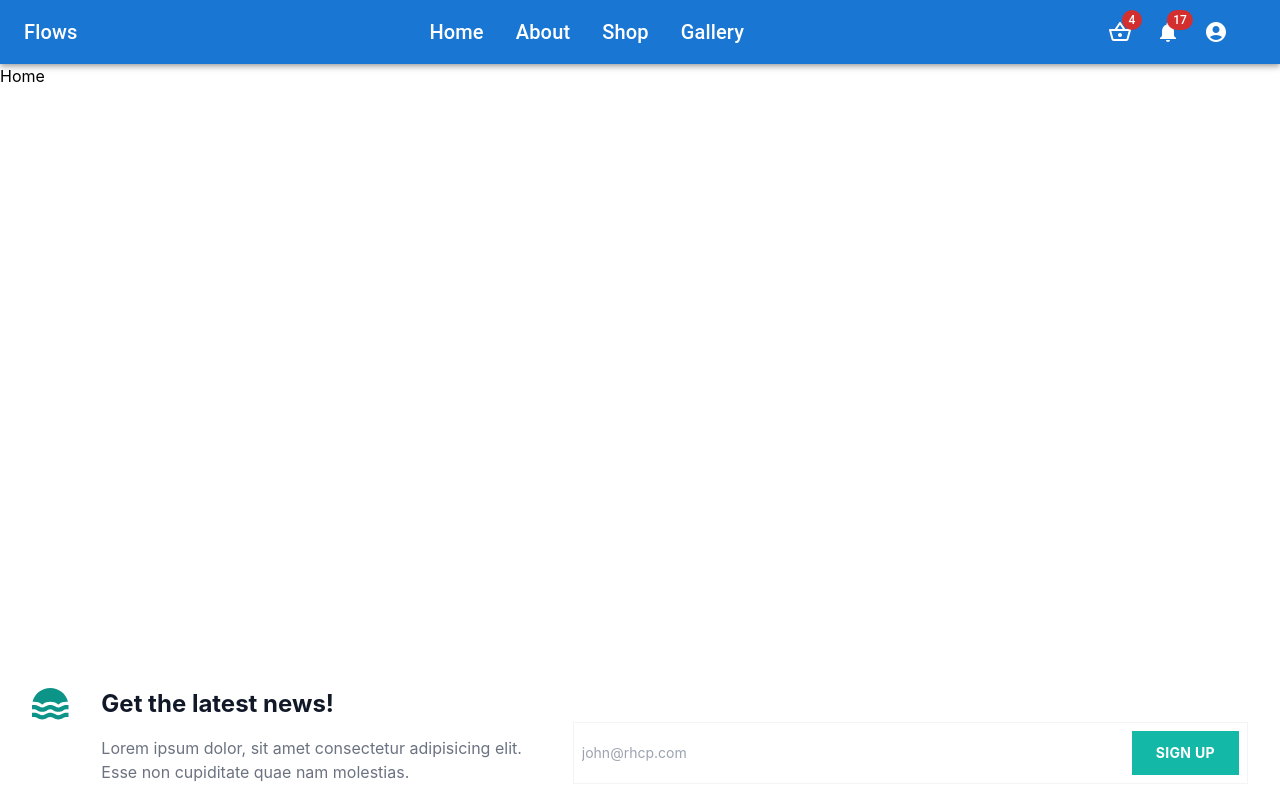
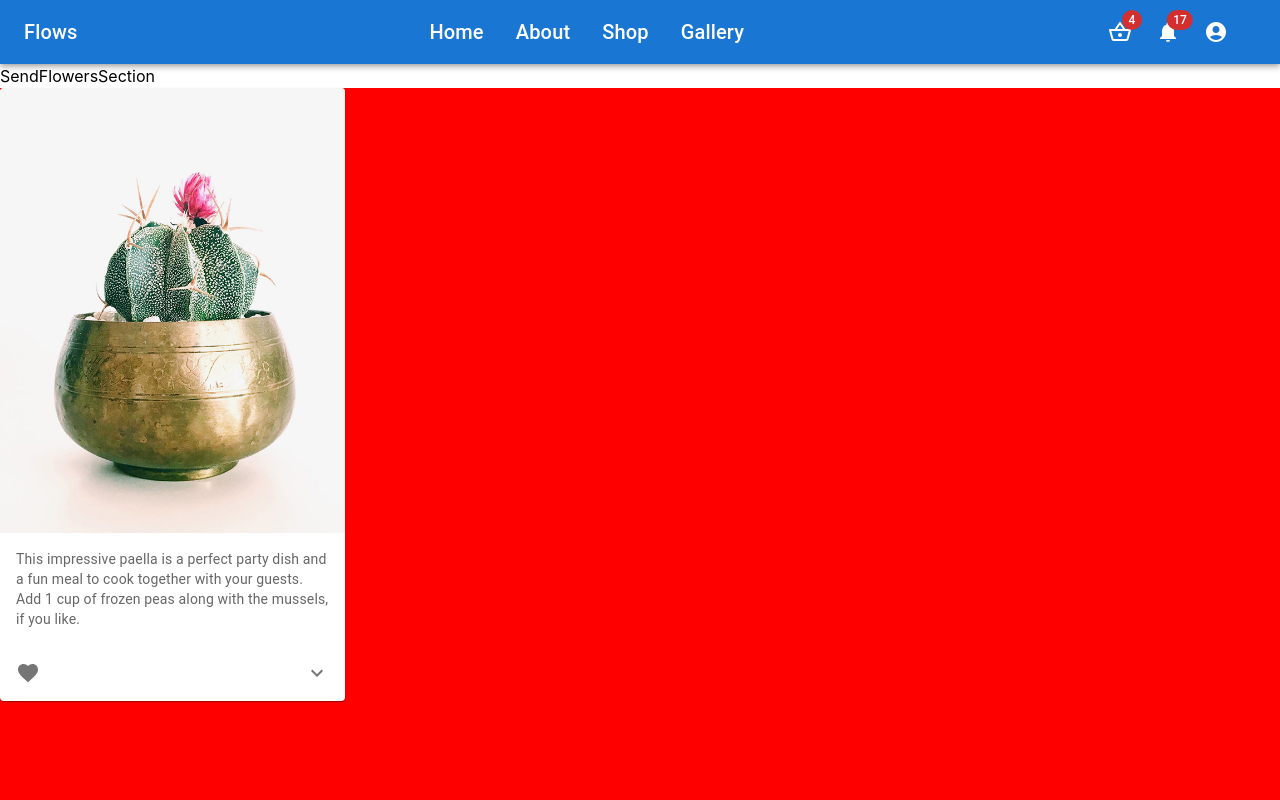
Before and after one commit to MinayeAliyeva/e-commerce-practise, a React (Create React App) app in the folder client/: page / in a window 1280 px wide. Shown: the top 800 px of the page. Built offline with nearby package versions, Linux system fonts and the light colour scheme.

Commit message:
card component done

```diff
--- /dev/null
+++ b/client/src/components/Cards/shopping-card/index.jsx
@@ -0,0 +1,76 @@
+import * as React from "react";
+import { styled } from "@mui/material/styles";
+import Card from "@mui/material/Card";
+import CardHeader from "@mui/material/CardHeader";
+import CardMedia from "@mui/material/CardMedia";
+import CardContent from "@mui/material/CardContent";
+import CardActions from "@mui/material/CardActions";
+import Collapse from "@mui/material/Collapse";
+import IconButton from "@mui/material/IconButton";
+import Typography from "@mui/material/Typography";
+import FavoriteIcon from "@mui/icons-material/Favorite";
+import ShareIcon from "@mui/icons-material/Share";
+import ExpandMoreIcon from "@mui/icons-material/ExpandMore";
+import img from "../../../assets/images/flower.jpg"
+const ShoppingCard = () => {
+  const [expanded, setExpanded] = React.useState(false);
+
+  const handleExpandClick = () => {
+    setExpanded(!expanded);
+  };
+  const ExpandMore = styled((props) => {
+    const { expand, ...other } = props;
+    return <IconButton {...other} />;
+  })(({ theme, expand }) => ({
+    transform: !expand ? "rotate(0deg)" : "rotate(180deg)",
+    marginLeft: "auto",
+    transition: theme.transitions.create("transform", {
+      duration: theme.transitions.duration.shortest,
+    }),
+  }));
+
+  return (
+    <Card sx={{ maxWidth: 345 }}>
+
+      <CardMedia
+        component="img"
+        height="194"
+        image={img}
+        alt="Paella dish"
+      />
+      <CardContent>
+        <Typography variant="body2" color="text.secondary">
+          This impressive paella is a perfect party dish and a fun meal to cook
+          together with your guests. Add 1 cup of frozen peas along with the
+          mussels, if you like.
+        </Typography>
+      </CardContent>
+      <CardActions disableSpacing>
+        <IconButton aria-label="add to favorites">
+          <FavoriteIcon />
+        </IconButton>
+
+        <ExpandMore
+          expand={expanded}
+          onClick={handleExpandClick}
+          aria-expanded={expanded}
+          aria-label="show more"
+        >
+          <ExpandMoreIcon />
+        </ExpandMore>
+      </CardActions>
+      <Collapse in={expanded} timeout="auto" unmountOnExit>
+        <CardContent>
+          <Typography paragraph>Method:</Typography>
+
+          <Typography>
+            Set aside off of the heat to let rest for 10 minutes, and then
+            serve.
+          </Typography>
+        </CardContent>
+      </Collapse>
+    </Card>
+  );
+};
+
+export default ShoppingCard;
--- a/client/src/components/header/Header.jsx
+++ b/client/src/components/header/Header.jsx
@@ -36,6 +36,7 @@ export default function PrimarySearchAppBar() {
   } = React.useMemo(() => state);
 
   return (
+
     <Box sx={{ flexGrow: 1 }}>
       <AppBar position="static">
         <Toolbar>
--- /dev/null
+++ b/client/src/layout/Container.jsx
@@ -0,0 +1,12 @@
+import React from "react";
+import { Outlet } from "react-router-dom";
+
+const Container = () => {
+  return (
+    <div class="  container mx-auto ">
+      <Outlet />
+    </div>
+  );
+};
+
+export default Container;
--- a/client/src/layout/MainLayout.jsx
+++ b/client/src/layout/MainLayout.jsx
@@ -2,15 +2,19 @@ import React from "react";
 import { Outlet } from "react-router-dom";
 import Header from "../components/header/Header";
 import Footer from "../components/footer/Footer";
+import Container from "./Container";
 const MainLayout = () => {
   return (
-    <div>
+    <>
       <Header />
-      <div style={{ height: "70vh" }}>
+
+      <Container>
+        {" "}
         <Outlet />
-      </div>
+      </Container>
+
       <Footer />
-    </div>
+    </>
   );
 };
 
--- /dev/null
+++ b/client/src/pages/home/herro-banner/index.jsx
@@ -0,0 +1,9 @@
+import React from 'react'
+
+const SendFlowersSection = () => {
+  return (
+    <section>SendFlowersSection</section>
+  )
+}
+
+export default SendFlowersSection
--- a/client/src/pages/home/index.jsx
+++ b/client/src/pages/home/index.jsx
@@ -1,7 +1,14 @@
 import React from "react";
+import SendFlowersSection from "./herro-banner";
+import ShoppingSection from "./shopping";
 
 const Home = () => {
-  return <div>Home</div>;
+  return (
+    <>
+      <SendFlowersSection />
+      <ShoppingSection/>
+    </>
+  );
 };
 
 export default Home;
--- /dev/null
+++ b/client/src/pages/home/shopping/index.jsx
@@ -0,0 +1,12 @@
+import React from 'react'
+import ShoppingCard from '../../../components/Cards/shopping-card'
+
+const ShoppingSection = () => {
+  return (
+    <section style={{height:'100vh', background:'red'}}>
+        <ShoppingCard/>
+    </section>
+  )
+}
+
+export default ShoppingSection
```
Also changed, not shown: client/src/assets/images/flower.jpg (added).
